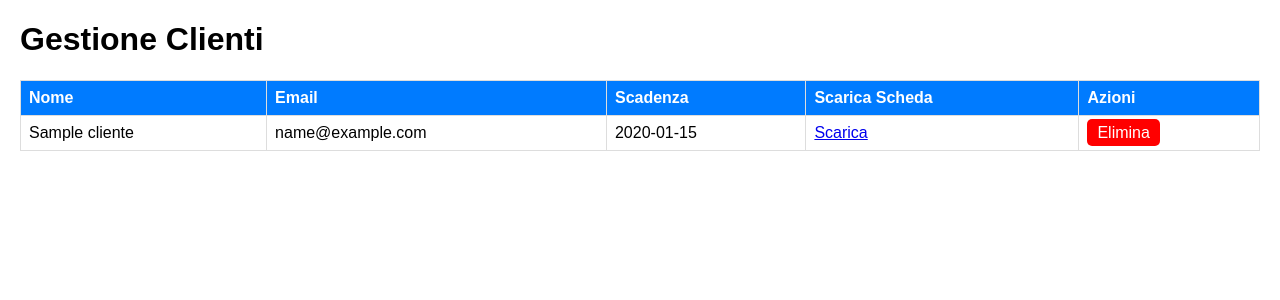
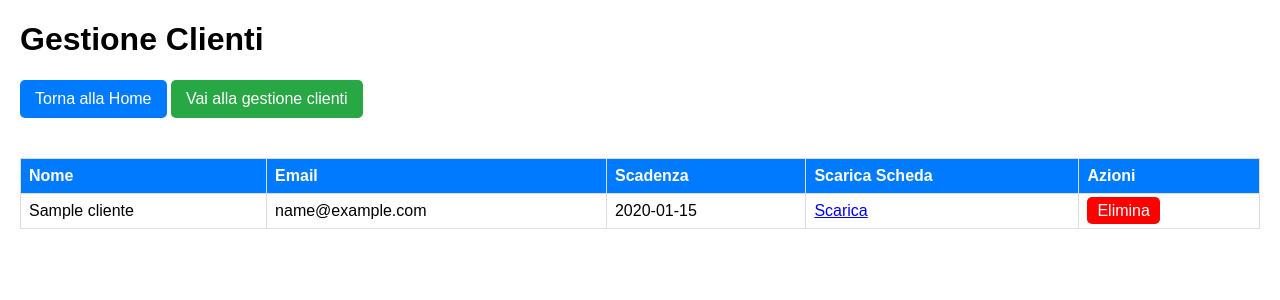
Before and after one commit to luposian/ProgrammaSchede, a Flask app: page /clienti in a window 1280 px wide. Shown: the top 300 px of the page. Run offline with Flask 3, Linux system fonts and the light colour scheme; tables that the repository leaves empty hold one stand-in row (values such as "Sample post").

Commit message:
Update clienti.html

```diff
--- a/templates/Clienti.html
+++ b/templates/Clienti.html
@@ -33,10 +33,36 @@
         .delete-button:hover {
             background-color: darkred;
         }
+        .manage-clients-button {
+            display: inline-block;
+            margin-bottom: 20px;
+            padding: 10px 15px;
+            background-color: #28a745;
+            color: white;
+            text-decoration: none;
+            border-radius: 5px;
+        }
+        .manage-clients-button:hover {
+            background-color: #218838;
+        }
+        .back-button {
+            display: inline-block;
+            margin-bottom: 20px;
+            padding: 10px 15px;
+            background-color: #007BFF;
+            color: white;
+            text-decoration: none;
+            border-radius: 5px;
+        }
+        .back-button:hover {
+            background-color: #0056b3;
+        }
     </style>
 </head>
 <body>
     <h1>Gestione Clienti</h1>
+    <a href="/" class="back-button">Torna alla Home</a>
+    <a href="/clienti" class="manage-clients-button">Vai alla gestione clienti</a>
     <table>
         <tr>
             <th>Nome</th>
```
